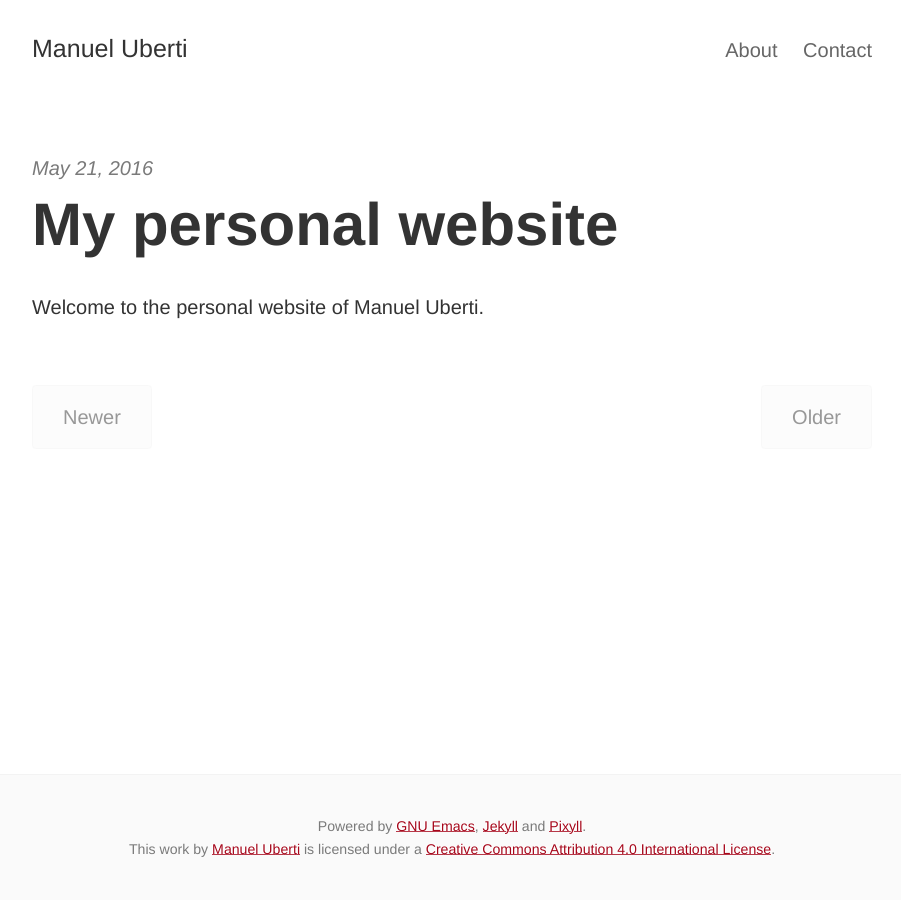
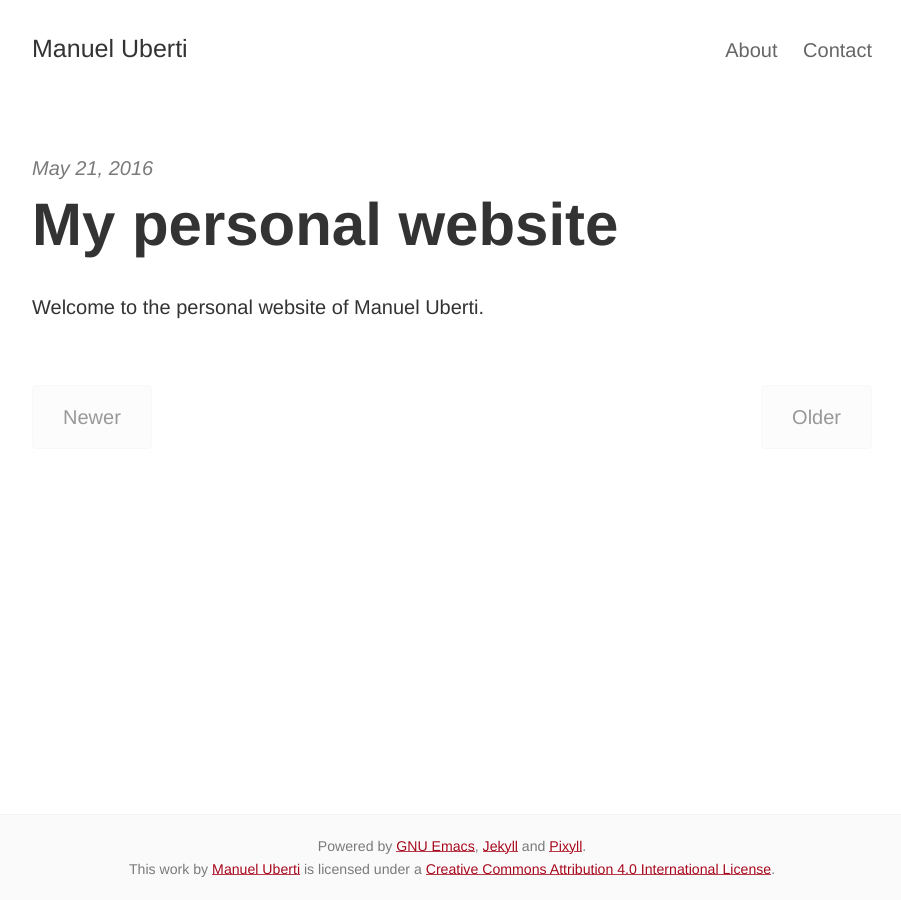
Before and after one commit to manuel-uberti/manuel-uberti.github.io, a Jekyll site: the page built from index.html, in a window 1280 px wide. Shown: the whole page, without its empty margins (188-1089 px from the left). Built offline with Jekyll 4.4.1, drawn with Linux system fonts in a browser that asks for light colours; the list of posts is cut into pages by our own code.

Commit message:
Less space for footer

```diff
--- a/_sass/_variables.scss
+++ b/_sass/_variables.scss
@@ -114,7 +114,7 @@ $hljs-chunk: $light-gray;
 
 // Footer
 $footer-border-top: thin solid #f3f3f3;
-$footer-padding: $space-3;
+$footer-padding: $space-2;
 $footer-color: #7a7a7a;
 $footer-bg-color: #fafafa;
 $footer-font-weight: 300;
```
